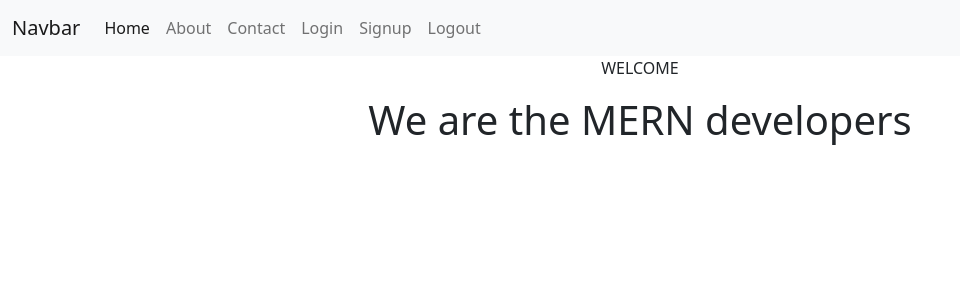
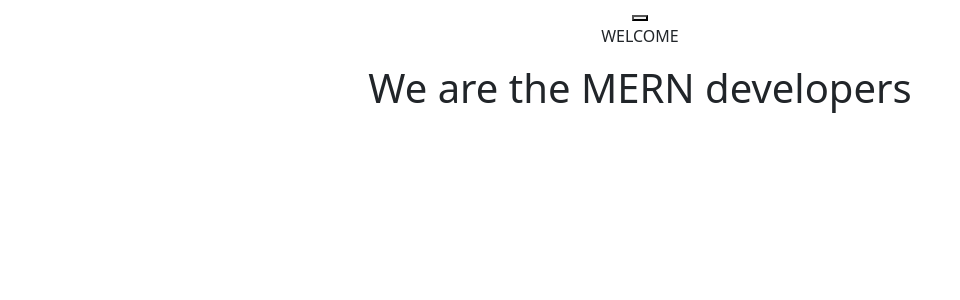
Before and after one commit to RaviSolanki0103/shopkart, a React (Create React App) app in the folder front_end/: page / in a window 1280 px wide. Shown: the top 300 px of the page, without its empty margins (0-960 px from the left). Built offline with nearby package versions, Linux system fonts and the light colour scheme.

Commit message:
last folder updated

```diff
--- a/front_end/package.json
+++ b/front_end/package.json
@@ -7,6 +7,7 @@
     "@testing-library/jest-dom": "^5.16.2",
     "@testing-library/react": "^12.1.3",
     "@testing-library/user-event": "^13.5.0",
+    "antd": "^4.19.2",
     "axios": "^0.26.0",
     "bootstrap": "^5.1.3",
     "react": "^17.0.2",
--- a/front_end/src/components/About.jsx
+++ b/front_end/src/components/About.jsx
@@ -35,7 +35,7 @@ function About() {
   console.log("userdata", userdata);
   useEffect(() => {
     callAboutpage();
-  },[]);
+  }, []);
 
   return (
     <div>
--- a/front_end/src/components/Navbar.jsx
+++ b/front_end/src/components/Navbar.jsx
@@ -1,42 +1,16 @@
 import React from "react";
-import 'bootstrap/dist/css/bootstrap.css'
-import { Link } from "react-router-dom";
+import "bootstrap/dist/css/bootstrap.css";
+// import { Link } from "react-router-dom";
 
 function Navbar() {
   return (
     <div>
-      <nav className="navbar navbar-expand-lg navbar-light bg-light">
-        <div className="container-fluid">
-          <Link className="navbar-brand" to="/">
-            Navbar
-          </Link>
-          <button
-            className="navbar-toggler"
-            type="button"
-            data-bs-toggle="collapse"
-            data-bs-target="https://google.comnavbarNavAltMarkup"
-            aria-controls="navbarNavAltMarkup"
-           aria-expanded="false"
-            aria-label="Toggle navigation"
-          >
-            <span className="navbar-toggler-icon"></span>
-          </button>
-          <div className="collapse navbar-collapse" id="navbarNavAltMarkup">
-            <div className="navbar-nav">
-              <Link className="nav-link active" aria-current="page" to="/">Home
-              </Link>
-              <Link className="nav-link" to="/about">
-                About
-              </Link>
-              <Link className="nav-link" to="/contact">
-                Contact
-              </Link>
-              <Link className="nav-link" to="/login">Login</Link>
-              <Link className="nav-link" to="/signup">Signup</Link>
-              <Link className="nav-link" to="/logout">Logout</Link>
-            </div>
-          </div>
+      <nav className="main-navbar">
+        <div className="navbar-icon"></div>
+        <div className="navbar-btn">
+          <button></button>
         </div>
+        <div className="navbar-menu"></div>
       </nav>
     </div>
   );
```
Also changed, not shown: 1 other file (tests, documents, lock files or other folders).
